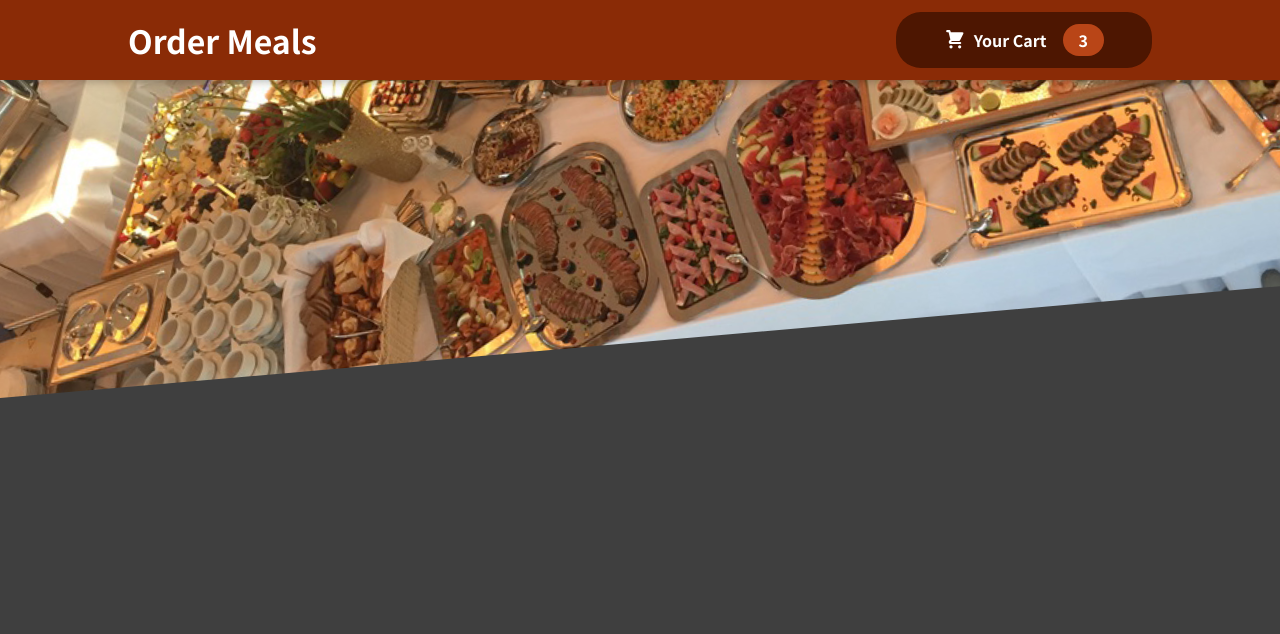
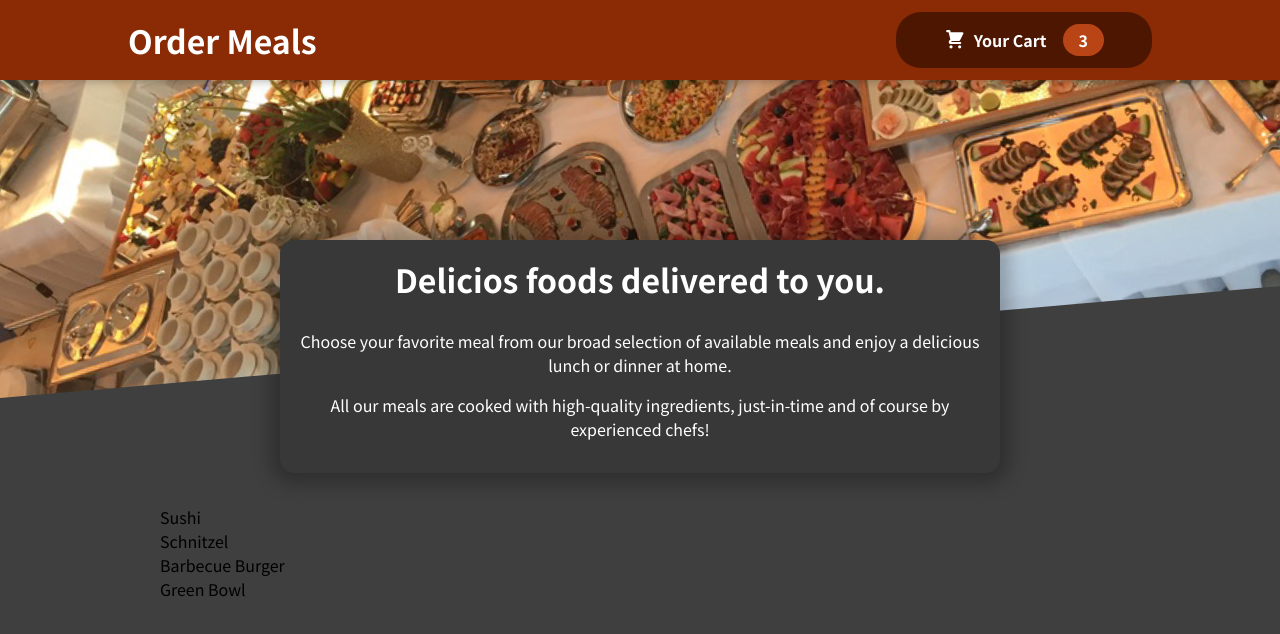
Before and after one commit to wasimhyder09/react-food-app, a JavaScript app: page / in a window 1280 px wide. Shown: the top 634 px of the page. Built offline with nearby package versions, Linux system fonts and the light colour scheme.

Commit message:
Created structure for meals list

```diff
--- a/public/index.html
+++ b/public/index.html
@@ -24,7 +24,7 @@
       work correctly both with client-side routing and a non-root public URL.
       Learn how to configure a non-root public URL by running `npm run build`.
     -->
-    <title>React App</title>
+    <title>Food Order App</title>
   </head>
   <body>
     <noscript>You need to enable JavaScript to run this app.</noscript>
--- a/src/App.js
+++ b/src/App.js
@@ -1,9 +1,13 @@
 import Header from './components/Layout/Header';
+import Meals from './components/Meals/Meals';
 
 function App() {
   return (
     <>
       <Header />
+      <main>
+        <Meals />
+      </main>
     </>
   );
 }
--- /dev/null
+++ b/src/components/Meals/AvailableMeals.js
@@ -0,0 +1,42 @@
+import classes from "./AvailableMeals.module.css"
+
+const DUMMY_MEALS = [
+  {
+    id: 'm1',
+    name: 'Sushi',
+    description: 'Finest fish and veggies',
+    price: 22.99,
+  },
+  {
+    id: 'm2',
+    name: 'Schnitzel',
+    description: 'A german specialty!',
+    price: 16.5,
+  },
+  {
+    id: 'm3',
+    name: 'Barbecue Burger',
+    description: 'American, raw, meaty',
+    price: 12.99,
+  },
+  {
+    id: 'm4',
+    name: 'Green Bowl',
+    description: 'Healthy...and green...',
+    price: 18.99,
+  },
+];
+
+const AvailableMeals = () => {
+  const mealsList = DUMMY_MEALS.map(meal => {
+    return <li>{meal.name}</li>
+  });
+
+  return <section className={classes.meals}>
+    <ul>
+      {mealsList}
+    </ul>
+  </section>
+};
+
+export default AvailableMeals;
--- /dev/null
+++ b/src/components/Meals/AvailableMeals.module.css
@@ -0,0 +1,24 @@
+.meals {
+  max-width: 60rem;
+  width: 90%;
+  margin: 2rem auto;
+  animation: meals-appear 1s ease-out forwards;
+}
+
+.meals ul {
+  list-style: none;
+  margin: 0;
+  padding: 0;
+}
+
+@keyframes meals-appear {
+  from {
+    opacity: 0;
+    transform: translateY(3rem);
+  }
+
+  to {
+    opacity: 1;
+    transform: translateY(0);
+  }
+}
--- /dev/null
+++ b/src/components/Meals/Meals.js
@@ -0,0 +1,11 @@
+import AvailableMeals from './AvailableMeals';
+import MealsSummary from './MealsSummary';
+
+const Meals = () => {
+  return <>
+    <MealsSummary />
+    <AvailableMeals />
+  </>
+};
+
+export default Meals;
--- /dev/null
+++ b/src/components/Meals/MealsSummary.js
@@ -0,0 +1,17 @@
+import classes from './MealsSummary.module.css';
+
+const MealsSummary = () => {
+  return <section className={classes.summary}>
+    <h2>Delicios foods delivered to you.</h2>
+    <p>
+      Choose your favorite meal from our broad selection of available meals
+      and enjoy a delicious lunch or dinner at home.
+    </p>
+    <p>
+      All our meals are cooked with high-quality ingredients, just-in-time and
+      of course by experienced chefs!
+    </p>
+  </section>
+};
+
+export default MealsSummary;
--- /dev/null
+++ b/src/components/Meals/MealsSummary.module.css
@@ -0,0 +1,18 @@
+.summary {
+  text-align: center;
+  max-width: 45rem;
+  width: 90%;
+  margin: auto;
+  margin-top: -10rem;
+  position: relative;
+  background-color: #383838;
+  color: white;
+  border-radius: 14px;
+  padding: 1rem;
+  box-shadow: 0 1px 18px 10px rgba(0, 0, 0, 0.25);
+}
+
+.summary h2 {
+  font-size: 2rem;
+  margin-top: 0;
+}
```
